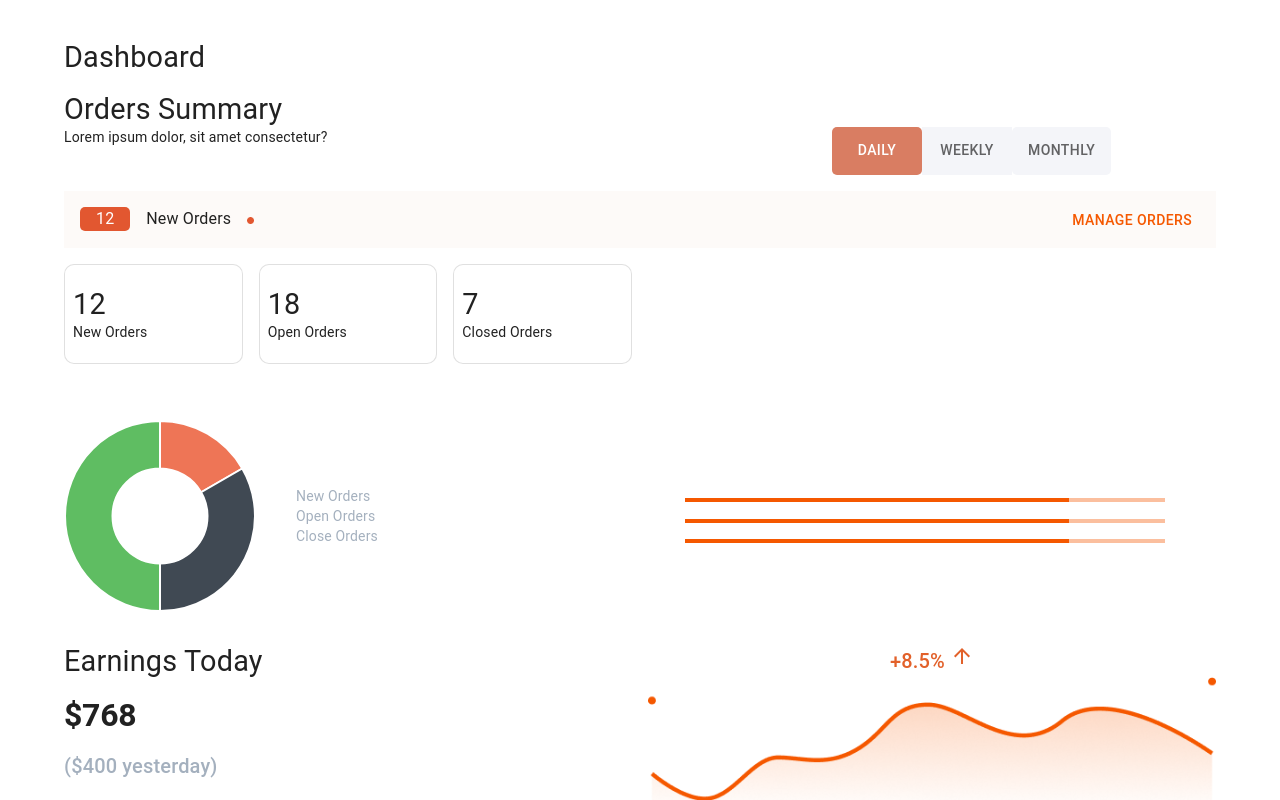
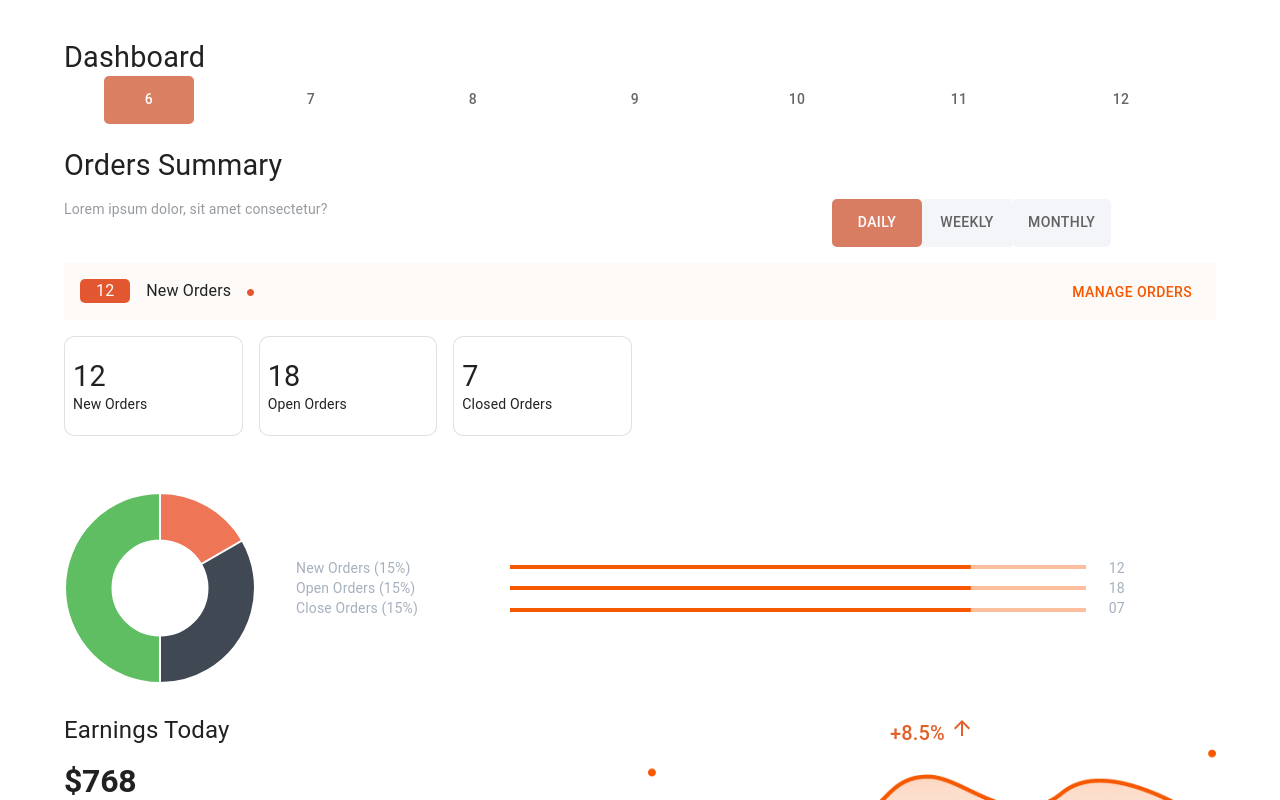
Before and after one commit to brudrewards/RestaurantFrontend, a Next.js app: page /dashboard in a window 1280 px wide. Shown: the top 800 px of the page. Built offline with nearby package versions, Linux system fonts and the light colour scheme.

Commit message:
dashboard complete

```diff
--- a/layouts/components/dashboard/Donut.js
+++ b/layouts/components/dashboard/Donut.js
@@ -1,5 +1,5 @@
 import React from 'react'
-import { Pie, Doughnut } from 'react-chartjs-2';
+import { Doughnut } from 'react-chartjs-2';
 import { Chart, ArcElement } from 'chart.js'
 Chart.register(ArcElement);
 
--- a/layouts/components/dashboard/Earnings.js
+++ b/layouts/components/dashboard/Earnings.js
@@ -1,6 +1,5 @@
 import React from 'react'
 import Graph from '../../../public/assets/Graph.png'
-
 import Image from 'next/image'
 import Grid from '@mui/material/Grid';
 import { Typography } from '@mui/material';
@@ -10,7 +9,11 @@ const Earnings = () => {
     return (
         <>
             <Grid item xs={6} md={6} lg={6}>
-                <Typography variant="h4">Earnings Today</Typography>
+                <Typography sx={{
+                    fontSize: {
+                        xs: '1.5rem'
+                    }
+                }} variant="h4">Earnings Today</Typography>
                 <Typography sx={{ fontWeight: 'bold', marginTop: 2 }} variant="h2">$768</Typography>
                 <Typography sx={{ color: "#A4B0BE", marginTop: 2 }} variant="h6">($400 yesterday)</Typography>
             </Grid>
--- a/layouts/components/dashboard/ManageOrder.js
+++ b/layouts/components/dashboard/ManageOrder.js
@@ -9,7 +9,7 @@ const ManageOrder = () => {
     return (
         <>
 
-            <Grid item xs={6} lg={4}>
+            <Grid item xs={5} lg={4}>
                 <Image src={Frap}
                     width={180}
                     height={200}
--- a/layouts/components/dashboard/Summary.js
+++ b/layouts/components/dashboard/Summary.js
@@ -12,7 +12,7 @@ const Summary = () => {
     return (
         <>
             <Grid container>
-                <Grid item lg={8}><Typography variant="body2">Lorem ipsum dolor, sit amet consectetur?</Typography></Grid>
+                <Grid sx={{ marginTop: 2 }} item lg={8}><Typography sx={{ color: "#979B9F" }} variant="body2">Lorem ipsum dolor, sit amet consectetur?</Typography></Grid>
 
                 <Grid item sx={{ margin: 'auto' }} lg={4}><Tabs /></Grid>
 
@@ -39,9 +39,9 @@ const Summary = () => {
 
             </Grid>
 
-            <Grid sx={{ marginTop: 7, }} container>
+            <Grid container sx={{ marginTop: 7, }} >
 
-                <Grid item xs={2}>
+                <Grid item xs={2} lg={2}>
                     <Donut />
                 </Grid>
 
@@ -49,27 +49,36 @@ const Summary = () => {
                     margin: 'auto',
                     color: "#A4B0BE",
                     marginLeft: {
-                        xs: 1,
+                        xs: 2,
                         lg: 5
                     }
-                }} xs={3}>
+                }} xs={5} lg={2}>
 
-                    <Typography variant="body2">New Orders</Typography>
-                    <Typography variant="body2">Open Orders</Typography>
-                    <Typography variant="body2">Close Orders</Typography>
+                    <Typography variant="body2">New Orders (15%)</Typography>
+                    <Typography variant="body2">Open Orders (15%) </Typography>
+                    <Typography variant="body2">Close Orders (15%) </Typography>
 
 
                 </Grid>
-                <Grid item sx={{ margin: 'auto' }} xs={5}>
-                    <LinearProgress sx={{ marginTop: "8px" }} value={80} variant="determinate" title="test" />
+                <Grid item sx={{
+                    margin: 'auto',
+
+                }} xs={3} lg={6} >
+                    <LinearProgress value={80} variant="determinate" title="test" />
                     <LinearProgress sx={{ marginTop: "17px" }} value={80} variant="determinate" title="test" />
-                    <LinearProgress sx={{ marginTop: "16px" }} value={80} variant="determinate" title="test" />
+                    <LinearProgress sx={{ marginTop: "18px" }} value={80} variant="determinate" title="test" />
                 </Grid>
 
+                <Grid item sx={{
+                    margin: 'auto',
+                    color: "#A4B0BE"
 
+                }} xs={1} lg={1} >
+                    <Typography variant="body2">12</Typography>
+                    <Typography variant="body2">18</Typography>
+                    <Typography variant="body2"> 07</Typography>
 
-
-
+                </Grid>
 
             </Grid>
 
--- a/layouts/components/dashboard/Tabs.js
+++ b/layouts/components/dashboard/Tabs.js
@@ -14,21 +14,17 @@ export default function CenteredTabs() {
         setValue(newValue);
     };
 
-    const handleClick = (e) => {
-        setActive(!active)
-        console.log('hello')
-
-    }
+    return (
 
 
+        <Box sx={{
+            width: '100%',
+            bgcolor: 'background.paper',
+            marginTop: {
+                xs: 2
+            }
 
-
-
-
-
-
-    return (
-        <Box sx={{ width: '100%', bgcolor: 'background.paper' }}>
+        }}>
             <Tabs TabIndicatorProps={{
                 style: {
 
@@ -74,9 +70,6 @@ export default function CenteredTabs() {
                         MONTHLY</Typography>} />
             </Tabs>
 
-
-
-
         </Box >
     );
 }
--- a/layouts/components/dashboard/Week.js
+++ b/layouts/components/dashboard/Week.js
@@ -1,8 +1,8 @@
 import * as React from 'react';
 import Tabs from '@mui/material/Tabs';
 import Tab from '@mui/material/Tab';
-import Box from '@mui/material/Box';
 import { Typography } from '@mui/material';
+
 
 export default function ScrollableTabsButtonAuto() {
     const [value, setValue] = React.useState(0);
@@ -12,52 +12,85 @@ export default function ScrollableTabsButtonAuto() {
     };
 
     return (
-        <Box sx={{ width: "100%", bgcolor: 'background.paper' }}>
-
-
+        <>
             <Tabs
-                centered
                 value={value}
                 onChange={handleChange}
                 variant="scrollable"
-                scrollButtons="auto"
-                aria-label="scrollable auto tabs example"
+                scrollButtons
+                allowScrollButtonsMobile
+                aria-label="scrollable force tabs example"
+                TabIndicatorProps={{
+                    style: {
+
+                        backgroundColor: '#D2603D',
+                        borderRadius: '5px',
+                        height: '100%',
+                        opacity: .8,
 
 
+
+                    },
+                }}
             >
-                <Box sx={{ display: 'flex' }}>
-                    <Box sx={{ flexDirection: 'column' }}>
-                        <Typography sx={{ display: 'flex', justifyContent: 'center', alignItems: 'center', margin: 'auto' }} variant="h6">Mon</Typography>
-                        <Tab label="6" />
-                    </Box>
-                    <Box sx={{ flexDirection: 'column' }}>
-                        <Typography sx={{ display: 'flex', justifyContent: 'center', alignItems: 'center', margin: 'auto' }} variant="h6">Tue</Typography>
-                        <Tab label="7" />
-                    </Box>
-                    <Box sx={{ flexDirection: 'column' }}>
-                        <Typography sx={{ display: 'flex', justifyContent: 'center', alignItems: 'center', margin: 'auto' }} variant="h6">Wed</Typography>
-                        <Tab label="8" />
-                    </Box>
-                    <Box sx={{ flexDirection: 'column' }}>
-                        <Typography sx={{ display: 'flex', justifyContent: 'center', alignItems: 'center', margin: 'auto' }} variant="h6">Thu</Typography>
-                        <Tab label="9" />
-                    </Box>
-                    <Box sx={{ flexDirection: 'column' }}>
-                        <Typography sx={{ display: 'flex', justifyContent: 'center', alignItems: 'center', margin: 'auto' }} variant="h6">Fri</Typography>
-                        <Tab label="10" />
-                    </Box>
-                    <Box sx={{ flexDirection: 'column' }}>
-                        <Typography sx={{ display: 'flex', justifyContent: 'center', alignItems: 'center', margin: 'auto' }} variant="h6">Sat</Typography>
-                        <Tab label="11" />
-                    </Box>
-                    <Box sx={{ flexDirection: 'column' }}>
-                        <Typography sx={{ display: 'flex', justifyContent: 'center', alignItems: 'center', margin: 'auto' }} variant="h6">Sun</Typography>
-                        <Tab label="12" />
-                    </Box>
 
 
-                </Box>
+
+                <Tab style={{ color: value === 0 ? "white" : "" }} label={
+                    <Typography variant="p" sx={{
+                        zIndex: 1,
+
+                    }}>
+                        6</Typography>} />
+
+
+                <Tab sx={{ marginLeft: 9 }} style={{ color: value === 1 ? "white" : "" }} label={
+                    <Typography variant="p" sx={{
+                        zIndex: 1,
+
+                    }}>
+                        7</Typography>} />
+                <Tab
+                    sx={{ marginLeft: 9 }}
+                    style={{ color: value === 2 ? "white" : "" }}
+                    label={
+                        <Typography variant="p" sx={{
+                            zIndex: 1,
+
+                        }}>
+                            8</Typography>} />
+                <Tab sx={{ marginLeft: 9 }} style={{ color: value === 3 ? "white" : "" }}
+                    label={
+                        <Typography variant="p" sx={{
+                            zIndex: 1,
+
+                        }}>
+                            9</Typography>} />
+                <Tab sx={{ marginLeft: 9 }} style={{ color: value === 4 ? "white" : "" }}
+                    label={
+                        <Typography variant="p" sx={{
+                            zIndex: 1,
+
+                        }}>
+                            10</Typography>} />
+                <Tab sx={{ marginLeft: 9 }} style={{ color: value === 5 ? "white" : "" }}
+                    label={
+                        <Typography variant="p" sx={{
+                            zIndex: 1,
+
+                        }}>
+                            11</Typography>} />
+                <Tab sx={{ marginLeft: 9 }} style={{ color: value === 6 ? "white" : "" }}
+                    label={
+                        <Typography variant="p" sx={{
+                            zIndex: 1,
+
+                        }}>
+                            12</Typography>} />
+
             </Tabs>
-        </Box>
+
+        </>
+
     );
 }
--- a/pages/dashboard.js
+++ b/pages/dashboard.js
@@ -19,12 +19,16 @@ const Dashboard = () => {
                 marginTop: 5
             }} maxWidth="lg">
                 <Grid container sx={{ marginTop: 2 }}>
+                    <Grid item lg={12}>
+                        <Typography variant="h4">Dashboard</Typography>
+
+                    </Grid>
                     <Grid item xs={12} lg={12}>
-                        <Typography variant="h4">Dashboard</Typography>
-                        {/* <Week /> */}
+                        <Week />
+
                     </Grid>
                 </Grid>
-                <Grid container sx={{ marginTop: 2 }}>
+                <Grid container sx={{ marginTop: 3 }}>
 
                     <Typography variant="h4">Orders Summary</Typography>
                     <Summary />
```
